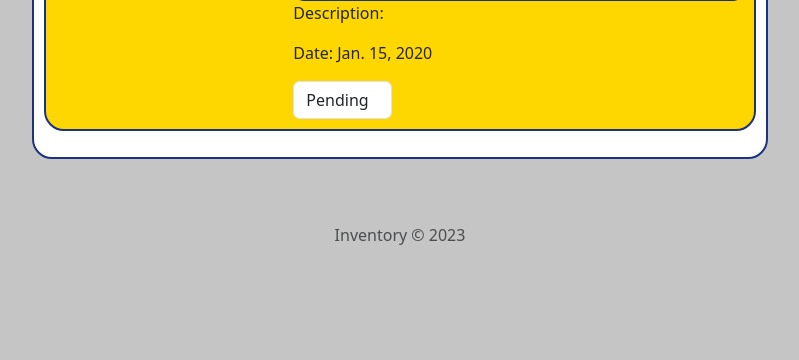
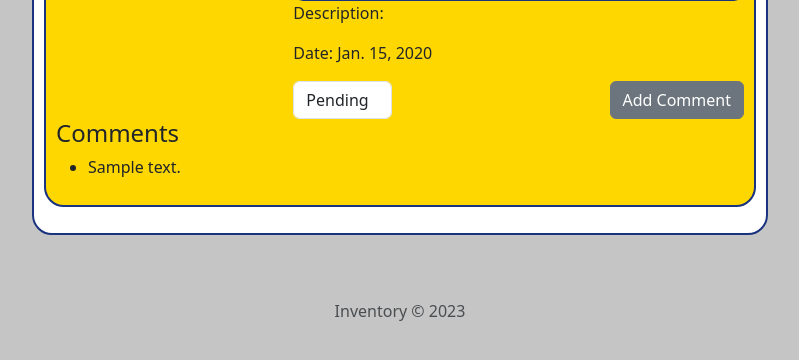
Before and after one commit to MykolaKantsir/web, a Django app: page /inventory/orders/ in a window 1280 px wide. Shown: the part 317-677 px from the top of the page, without its empty margins (240-1039 px from the left). Run offline with Django 4.2, Linux system fonts and the light colour scheme; tables that the repository leaves empty hold one stand-in row (values such as "Sample post"); some libraries are stand-ins or nearby versions.

Commit message:
Ordering fixed. Order comments added.

```diff
--- a/inventory/admin.py
+++ b/inventory/admin.py
@@ -9,7 +9,7 @@ from .models import MillingInsert, DrillingInsert, TurningInsert, ThreadInsert,
 from .models import EquipmentMilling, EquipmentTurning, MeasuringEquipment, MillingHolder
 from .models import Collet, Workholding, Shim, Screw, PostMachining
 from .models import Screwdriver, Key, Wrench
-from .models import Order
+from .models import Order, Comment
 
 # Register your models here.
 
@@ -60,3 +60,4 @@ admin.site.register(Screwdriver)
 admin.site.register(Key)
 admin.site.register(Wrench)
 admin.site.register(Order)
+admin.site.register(Comment)
--- a/inventory/models.py
+++ b/inventory/models.py
@@ -57,6 +57,21 @@ class Order(models.Model):
     class Meta:
         verbose_name_plural = "Orders"
         ordering = ['-order_date']
+
+# Describe a comment for an order
+class Comment(models.Model):
+    order = models.ForeignKey(Order, related_name='comments', on_delete=models.CASCADE)
+    text = models.TextField()
+    created_at = models.DateTimeField(auto_now_add=True)
+    # add in author later
+    # author = models.ForeignKey(User, on_delete=models.CASCADE)
+
+    def __str__(self):
+        if len(self.text) < 30:
+            return f'{self.order} - {self.text}'
+        text_beginning = self.text[:30]
+        return f'{self.order} - {text_beginning}...'
+
 
 # Describes a material group to be machined [P, M, K, N, S, H, O]
 class MaterialToBeMachined(models.Model):
--- a/inventory/static/js/order_logic.js
+++ b/inventory/static/js/order_logic.js
@@ -256,3 +256,63 @@ document.getElementById('sortByManufacturer').addEventListener('click', function
         });
     });
 });
+
+// Comments section
+document.addEventListener('DOMContentLoaded', function() {
+    // Attach event listener to comment forms
+    document.querySelectorAll('.comment-form-container form').forEach(function(form) {
+        form.addEventListener('submit', function(event) {
+            event.preventDefault();  // Prevent the default form submission
+            submitComment(this);
+        });
+    });
+});
+
+// Submit a comment
+function submitComment(form) {
+    var orderId = form.getAttribute('data-order-id'); // Extract orderId from form action
+    var commentText = form.querySelector('textarea[name="comment_text"]').value;
+    var csrfToken = getCsrfToken(); // Reuse existing function to get CSRF token
+
+    fetch(`/inventory/add_comment/${orderId}/`, {
+        method: 'POST',
+        headers: {
+            'Content-Type': 'application/json',
+            'X-CSRFToken': csrfToken,
+            'X-Requested-With': 'XMLHttpRequest'
+        },
+        body: JSON.stringify({ comment_text: commentText })
+    })
+    .then(response => response.json())
+    .then(data => {
+        if (data.status === 'success') {
+            // Update the comments section in the UI
+            updateCommentsUI(orderId, data.comment);
+            // Clear the textarea after submission
+            form.querySelector('textarea[name="comment_text"]').value = '';
+        } else {
+            showAlert("Error: " + data.message);
+        }
+    })
+    .catch((error) => {
+        console.error('Error:', error);
+    });
+}
+
+// Update the comments section in the UI
+function updateCommentsUI(orderId, newComment) {
+    var commentsContainer = document.getElementById('order-card-' + orderId).querySelector('.order-comments');
+    var commentsList = document.getElementById('comments-list-' + orderId);
+
+    // Create a new list item for the comment
+    var newCommentElement = document.createElement('li');
+    newCommentElement.textContent = newComment.text; // Assuming the response includes the comment text
+
+    // Append the new comment
+    commentsList.appendChild(newCommentElement);
+
+    // If the comments container is hidden, show it
+    if (commentsContainer.style.display === 'none') {
+        commentsContainer.style.display = 'block';
+    }
+}
--- a/inventory/templates/inventory/index.html
+++ b/inventory/templates/inventory/index.html
@@ -120,6 +120,7 @@
 <script src="{% static 'js/filters_handler.js' %}"></script>
 <script src="{% static 'js/search_script.js' %}"></script>
 <script src="{% static 'js/facet.js' %}"></script>
+<script src="{% static 'js/order_logic.js' %}"></script>
 {% endblock %}
 </body>
 </html>
--- a/inventory/templates/inventory/order_snippet.html
+++ b/inventory/templates/inventory/order_snippet.html
@@ -1,28 +1,38 @@
+<!--Order snippet.html-->
+<!--order container-->
 <div id="order-card-{{ order.id }}"
 class="order-card mb-3 order-status-{{ order.status|lower }}"
 data-status="{{ order.status|lower }}"
 data-manufacturer="{{ order.product_content_object.manufacturer|lower}}">
+    <!--hidden checkbox-->
     <input type="checkbox" class="order-checkbox" data-order-id="{{ order.id }}" hidden>
     <div class="row no-gutters">
+        <!--image container-->
         <div class="col-md-4">
             <div class="image-container">
                 <img src="{{ order.product_content_object.picture }}" alt="Product Image" class="order-card-img">
                 <div class="checkmark-overlay"></div>
             </div>
         </div>
+        <!--order info container-->
         <div class="col-md-8">
             <div class="card-body d-flex flex-column justify-content-between">
+                <!--order title container-->
                 <div class="card-title-container">
                     <a href="{{ order.product_content_object.link }}" target="_blank">
                         <h5 class="card-title">{{ order.product_content_object.code }} - {{ order.quantity }} st</h5>
                     </a>
                 </div>
+                <!--order description-->
                 <p class="card-text">Description: {{ order.product_content_object.description }}</p>
+                <!--order date and manufacturer container-->
                 <div class="d-flex justify-content-between">
                     <p class="card-text">Date: {{ order.order_date }}</p>
                     <p class="card-text">{{ order.product_content_object.manufacturer | title }}</p>
                 </div>
+                <!--order status container-->
                 <div class="d-flex justify-content-between">
+                    <!-- Order Status Select -->
                     <form method="post" action="{% url 'change_order_status' order.id %}" class="form-inline">
                         {% csrf_token %}
                         <div class="form-group mr-2">
@@ -33,13 +43,42 @@ data-manufacturer="{{ order.product_content_object.manufacturer|lower}}">
                             </select>
                         </div>
                     </form>
-
+                    <!-- Delete Order Button -->
                     <form method="post" action="{% url 'delete_order' order.id %}" class="form-inline ml-auto">
                         {% csrf_token %}
                         <button type="submit" class="btn btn-danger" hidden>Delete Order</button>
                     </form>
+                    <!-- Add Comment Button -->
+                    <button class="btn btn-secondary" type="button" data-bs-toggle="collapse" data-bs-target="#comment-form-container-{{ order.id }}" aria-expanded="false" aria-controls="comment-form-container-{{ order.id }}">
+                        Add Comment
+                    </button>
                 </div>
             </div>
         </div>
     </div>
+    <!--order comment container-->
+    <div class="order-comments" style="{% if order.comments.all %}display: block;{% else %}display: none;{% endif %}">
+        <h4>Comments</h4>
+        <ul id="comments-list-{{ order.id }}">
+            {% for comment in order.comments.all %}
+            <li>{{ comment.text }}</li>
+            <!-- If you want to display the author of the comment, uncomment the following line -->
+            {% comment %} <li><strong>{{ comment.author.username }}:</strong> {{ comment.text }}</li> {% endcomment %}
+            {% empty %}
+            <!-- If there are no comments, display a message -->
+            {% comment %} <li>No comments yet.</li> {% endcomment %}
+            {% endfor %}
+        </ul>
+    </div>
+    <!-- Add a form or input field for submitting new comments -->
+    <!-- Comment form, initially collapsed -->
+    <div class="collapse comment-form-container" id="comment-form-container-{{ order.id }}">
+        <div class="card card-body">
+            <form method="post" action="{% url 'add_comment' order.id %}" data-order-id="{{ order.id }}">
+                {% csrf_token %}
+                <textarea name="comment_text" required></textarea>
+                <button type="submit" class="btn btn-success">Submit Comment</button>
+            </form>
+        </div>
+    </div>
 </div>
--- a/inventory/urls.py
+++ b/inventory/urls.py
@@ -11,5 +11,6 @@ urlpatterns = [
     path('delete_order/<int:order_id>/', views.delete_order, name='delete_order'),
     path('add_product/', views.add_product_selection, name='add_product_selection'),
     path('add_product/<str:product_type>/', views.add_product, name='add_product'),
+    path('add_comment/<int:order_id>/', views.add_comment, name='add_comment'),
     # Add more app-specific URLs here
 ]
--- a/inventory/views.py
+++ b/inventory/views.py
@@ -1,9 +1,10 @@
-from django.shortcuts import render, redirect
+from django.shortcuts import render, redirect, get_object_or_404
 from django.http import JsonResponse, HttpResponseRedirect
 from django.urls import reverse
 from django.forms import modelform_factory
 from django.template.loader import render_to_string
 from django.core.exceptions import ObjectDoesNotExist
+from django.views.decorators.http import require_POST
 from django.db.models.functions import ExtractWeek, ExtractYear
 from django.db.models import Q, Min, Max, ManyToManyField
 from django.db.models import Case, When, Value, IntegerField
@@ -188,6 +189,7 @@ def create_order(request):
     except Exception as e:
         return JsonResponse({'status': 'error', 'message': str(e)}, status=500)
 
+# view for the orders page
 def orders_page(request):
     # Define custom ordering for statuses
     status_ordering = Case(
@@ -220,6 +222,32 @@ def orders_page(request):
     }
     return render(request, 'inventory/orders.html', context)
 
+# view to add a comment to an order
+@require_POST
+def add_comment(request, order_id):
+    if request.headers.get('X-Requested-With') == 'XMLHttpRequest':
+        data = json.loads(request.body)
+        comment_text = data.get('comment_text')
+
+        # Prevent creating empty comments
+        if not comment_text.strip():
+            return JsonResponse({'status': 'error', 'message': 'Comment text cannot be empty.'}, status=400)
+
+        order = get_object_or_404(Order, pk=order_id)
+        comment = Comment.objects.create(order=order, text=comment_text)
+
+        # Prepare and send JSON response
+        return JsonResponse({
+            'status': 'success',
+            'comment': {
+                'text': comment.text,
+                'id': comment.id
+            }
+        })
+
+    return JsonResponse({'status': 'error', 'message': 'Invalid request'}, status=400)
+
+# view to change the status of an order
 def change_order_status(request, order_id):
     # Check if the request method is POST
     if request.method == 'POST':
@@ -237,6 +265,7 @@ def change_order_status(request, order_id):
         except Exception as e:
             return JsonResponse({'status': 'error', 'message': str(e)}, status=500)
 
+# view to delete an order
 def delete_order(request, order_id):
     # Check if the request method is POST
     if request.method == 'POST':
```
Also changed, not shown: inventory/static/js/search_script.js (+12 -1 lines).
